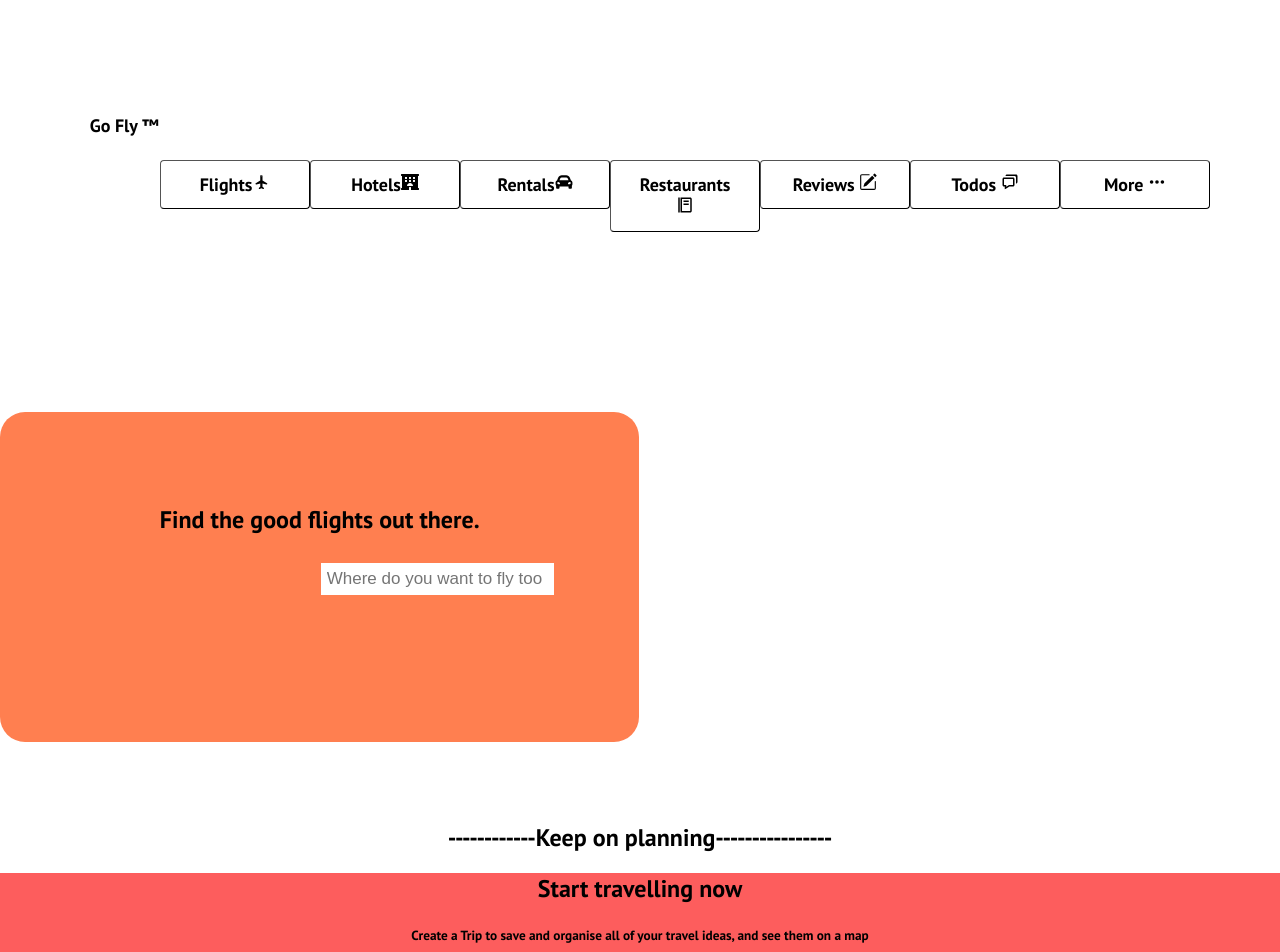
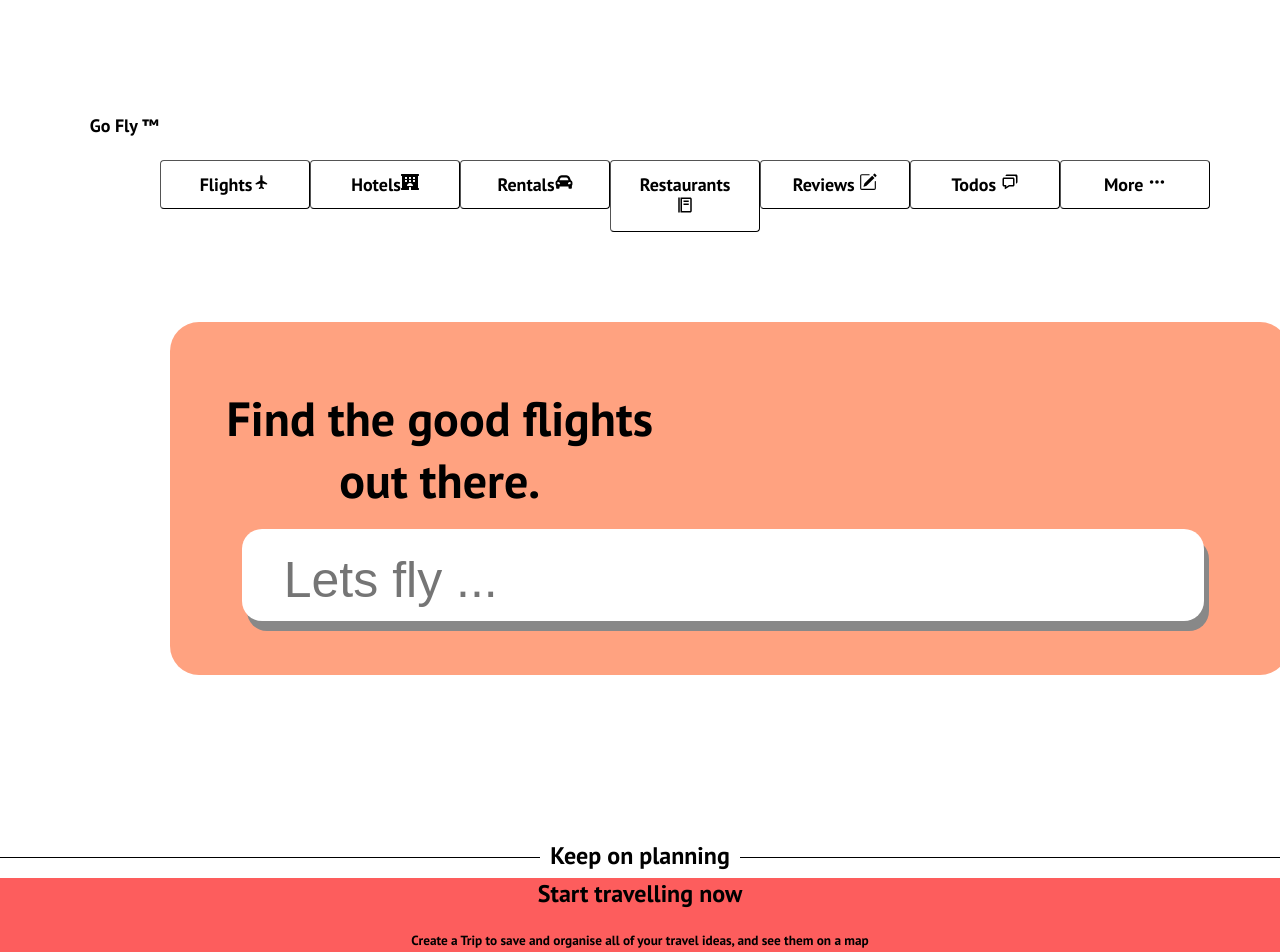
Before and after one commit to jokale/travel-app, a React (Create React App) app: page / in a window 1280 px wide. Shown: the top 952 px of the page. Built offline with nearby package versions, Linux system fonts and the light colour scheme.

Commit message:
styling second block and fix headers

```diff
--- a/src/Components/Home.js
+++ b/src/Components/Home.js
@@ -7,6 +7,8 @@ import Rental from './Rental'
 import Restaurant from './Restaurant'
 import Review from './Review'
 import Todo from './Todo'
+import { BsSearch } from "react-icons/bs";
+
 
 
 
@@ -36,14 +38,14 @@ class Home extends React.Component{
                     <More/>
                 </div>
                 <div id="block">
-                    <h2>Find the good flights out there.</h2>
-                    <input type="text" placeholder="Where do you want to fly too"/>
+                    <h2 id='good-flight'>Find the good flights <br></br> out there.</h2>
+                    <input type="text" placeholder="Lets fly ..."/>
                     {/* add icon to search button maybe aeroplane? */}
 
                 </div>
 
                 <div id="block-two">
-                    <h2> ------------Keep on planning---------------- </h2>
+                    <h2 id='line'> <span>Keep on planning</span></h2>
                     <div id="color-block">
                         <h2>Start travelling now</h2>
                         <h5>Create a Trip to save and organise all of your travel ideas, and see them on a map</h5>
@@ -52,7 +54,7 @@ class Home extends React.Component{
                 </div>
 
                 <div id='travel-guide'>
-                    <h2>Travel Guides</h2>
+                    <h2 id='line'><span>Travel Guides</span></h2>
                     <div id="container">
                         <h4><b>Jane Doe</b></h4>
                         <p>Interior Designer</p>
--- a/src/index.css
+++ b/src/index.css
@@ -28,22 +28,32 @@ div#main-page{
 }
 
 div#block{
-background-color: coral;
-border-radius: 25px;
-padding: 72px 69.7344px 108px;
-width: 500px;
-height: 150px;
-margin: 20px 0px 80px;
+background-color: #ffa280;
+border-radius: 29px;
+padding: 75px 69.7344px 108px;
+width: 980px;
+height: 170px;
+margin: 20px 0px 90px;
 flex: 0;
+position: relative; left: 170px; top: -90px;
+font-size: 32px;
 }
 
 input[type=text] {
   float: right;
-  padding: 6px;
+  padding: 22px 40px 12px 42px;
   border: none;
   margin-top: 8px;
   margin-right: 16px;
-  font-size: 17px;
+  font-size: 50px;
+  position: relative;
+  border-radius: 20px;
+  box-shadow: 5px 10px #888888;
+  position: relative; left: 55; top: -80px;
+  width: 880px;
+
+
+
 }
 
 div#color-block{
@@ -105,3 +115,20 @@ h1#title{
   height:auto;
   display:inline-block;
 }
+
+
+h2#good-flight{
+  position: relative; left: -290px; top: -50px;
+  font-weight: bolder;
+}
+
+
+h2#line{
+  border-bottom: 1px solid #000;
+   line-height: 0.1em;
+}
+
+span {
+  background:#fff;
+  padding:0 10px;
+}
```
